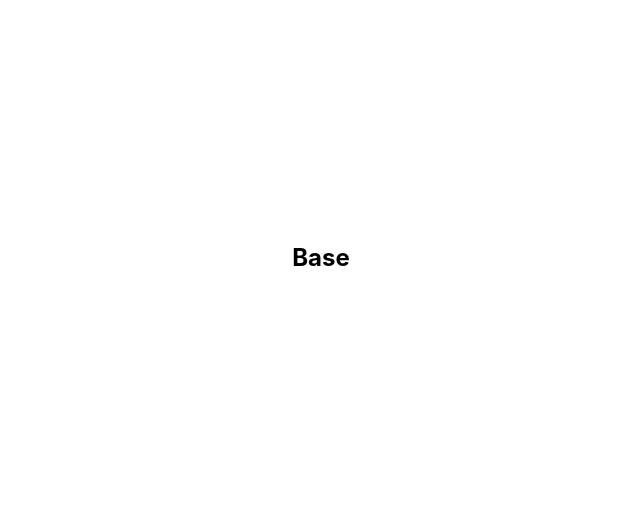
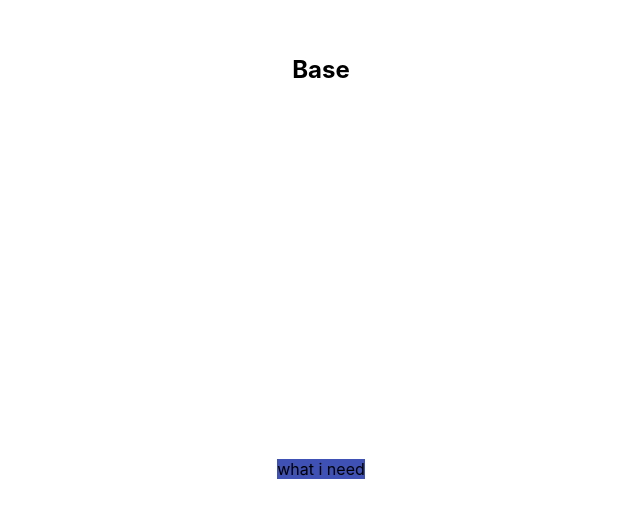
Before and after one commit to AngkitHashamsa/typescript-practice, a React (Create React App) app: page / in a window 1280 px wide. Shown: the part 143-660 px from the top of the page, without its empty margins (319-959 px from the left). Built offline with nearby package versions, Linux system fonts and the light colour scheme.

Commit message:
context when  contest value is known

```diff
--- a/src/App.tsx
+++ b/src/App.tsx
@@ -1,9 +1,13 @@
 import React from "react";
 import "./App.css";
-
+import Box from "context/Box";
+import { ThemeProvider } from "context/ThemeContext";
 const App: React.FC = () => (
   <div className="App">
     <h2>Base</h2>
+    <ThemeProvider>
+      <Box />
+    </ThemeProvider>
   </div>
 );
 
--- /dev/null
+++ b/src/context/Box.tsx
@@ -0,0 +1,9 @@
+import { useThemeContext } from "./ThemeContext";
+const Box = () => {
+  const value = useThemeContext();
+  console.log(value);
+
+  return <div style={{ background: value.primary.main }}>what i need</div>;
+};
+
+export default Box;
--- /dev/null
+++ b/src/context/ThemeContext.tsx
@@ -0,0 +1,16 @@
+import { createContext, useContext } from "react";
+import { theme } from "./theme";
+
+interface Props {
+  children: React.ReactNode;
+}
+
+const ThemeContext = createContext(theme);
+
+export const ThemeProvider: React.FC<Props> = ({ children }) => {
+  return (
+    <ThemeContext.Provider value={theme}>{children}</ThemeContext.Provider>
+  );
+};
+
+export const useThemeContext = () => useContext(ThemeContext);
--- /dev/null
+++ b/src/context/theme.ts
@@ -0,0 +1,10 @@
+export const theme = {
+  primary: {
+    main: "#3f51b5",
+    text: "#fff",
+  },
+  secondary: {
+    primary: "#f50057",
+    text: "#fff",
+  },
+};
```
